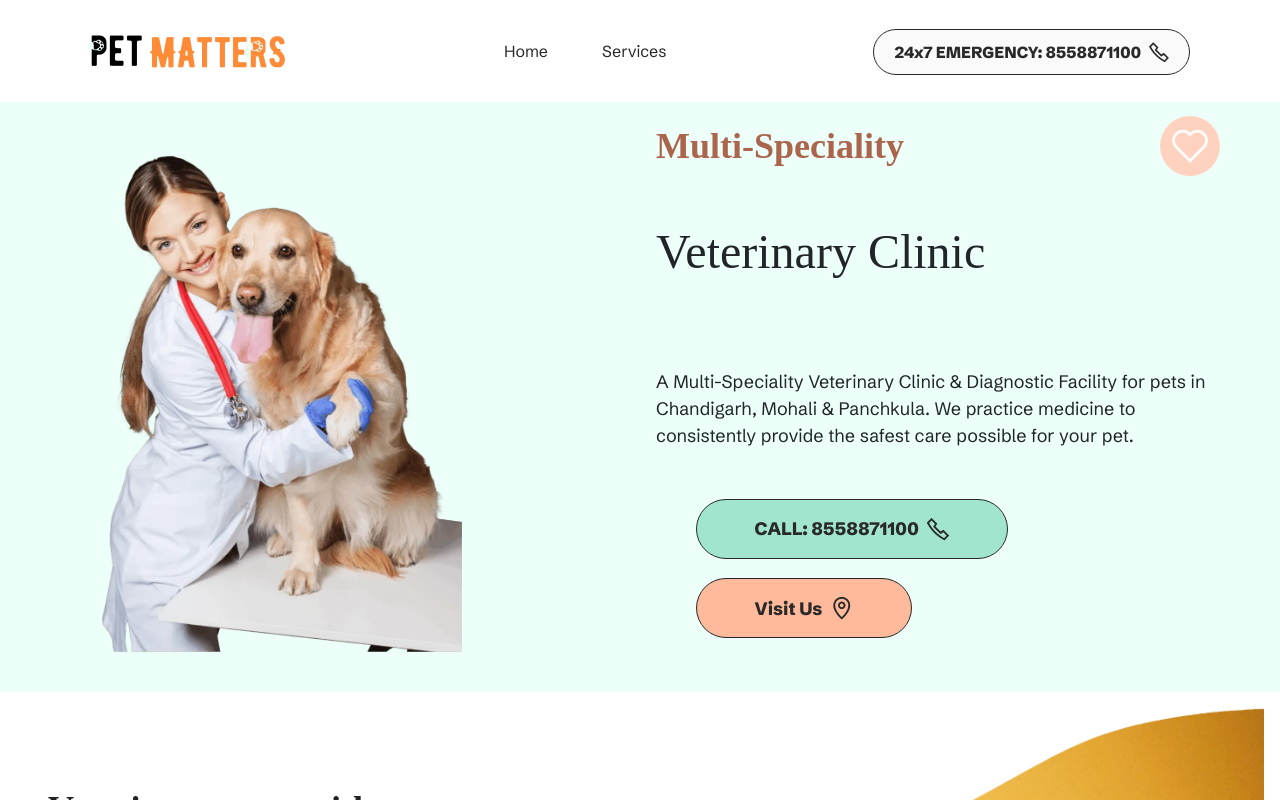
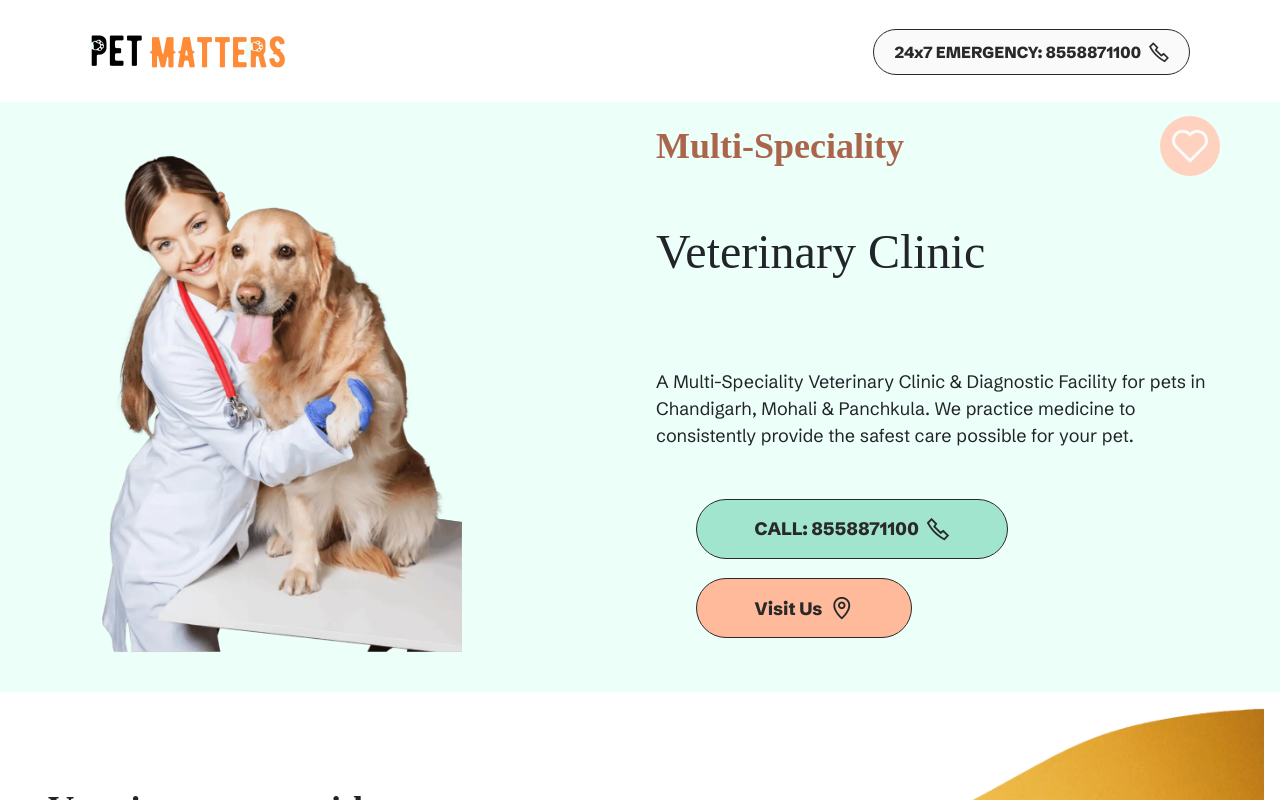
Before and after one commit to petmatters/website, a plain HTML site: page veterinary-clinic.html in a window 1280 px wide. Shown: the top 800 px of the page. Drawn offline with Linux system fonts and the light colour scheme; a script that the page names is missing; files whose address does not match are found by name; a web font is replaced by a local one.

Commit message:
Update veterinary-clinic.html

```diff
--- a/veterinary-clinic.html
+++ b/veterinary-clinic.html
@@ -55,7 +55,7 @@
                 </button>
             </div>
             <div class="collapse navbar-collapse" id="navbarSupportedContent">
-                <ul class="navbar-nav nav-dropdown" data-app-modern-menu="true"><li class="nav-item"><a class="nav-link link text-primary display-4" href="tel:+918558871100">Home</a></li><li class="nav-item"><a class="nav-link link text-primary display-4" href="tel:+918558871100">Services</a></li></ul>
+                <ul></ul>
 
 
                 <div class="mbr-section-btn-main" role="tablist"><a class="btn btn-white display-4" href="tel:+918558871100"><span class="mobi-mbri mobi-mbri-phone mbr-iconfont mbr-iconfont-btn"></span>24x7 EMERGENCY: 8558871100</a></div>
```
